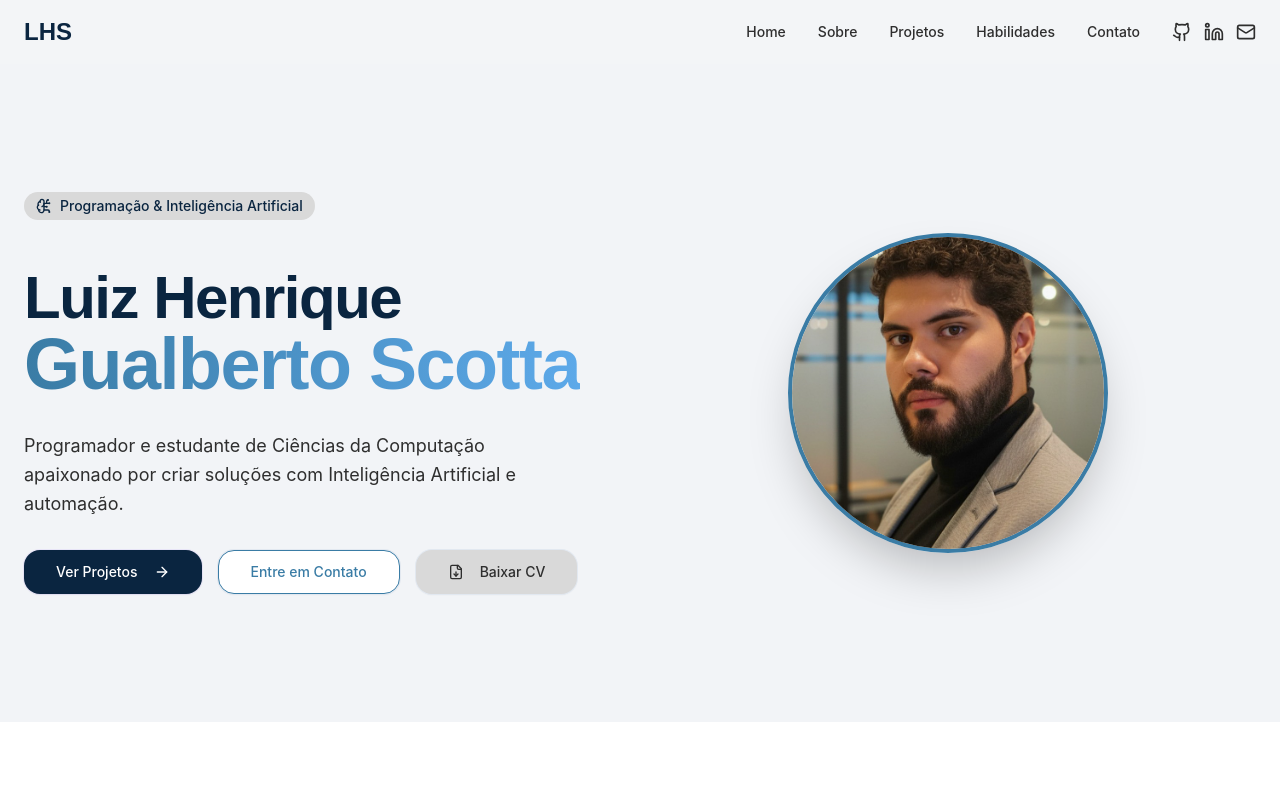
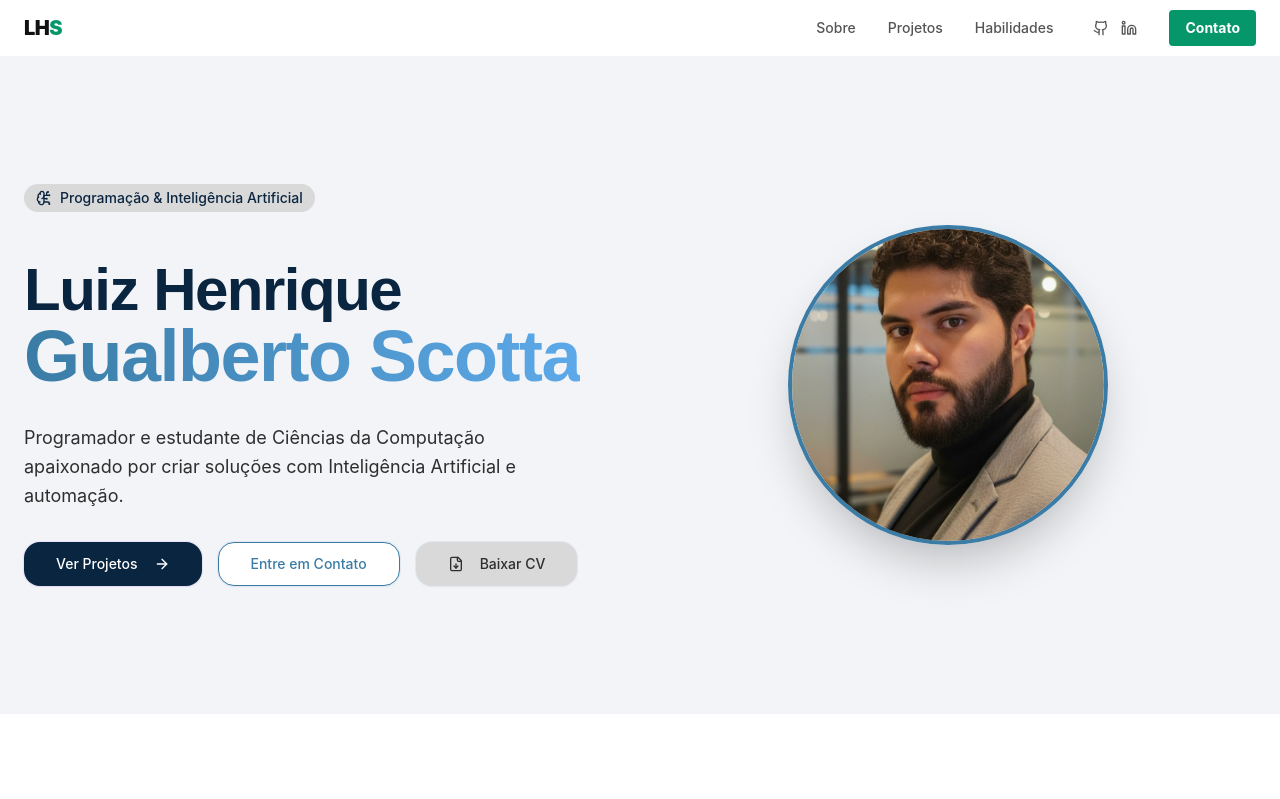
Before and after one commit to luizHScotta/scotta-ai-portfolio, a React (Vite) app: page / in a window 1280 px wide. Shown: the top 799 px of the page. Built offline with nearby package versions, Linux system fonts and the light colour scheme.

Commit message:
style: redesign header with emerald CTA and minimal nav

```diff
--- a/src/components/Header.tsx
+++ b/src/components/Header.tsx
@@ -1,163 +1,104 @@
-
 import { useState, useEffect } from 'react';
 import { Menu, X, Github, Linkedin, Mail } from 'lucide-react';
 import { cn } from '@/lib/utils';
-import { Button } from '@/components/ui/button';
 
 const Header = () => {
   const [mobileMenuOpen, setMobileMenuOpen] = useState(false);
   const [scrolled, setScrolled] = useState(false);
 
   useEffect(() => {
-    const handleScroll = () => {
-      setScrolled(window.scrollY > 10);
-    };
-
+    const handleScroll = () => setScrolled(window.scrollY > 10);
     window.addEventListener('scroll', handleScroll);
     return () => window.removeEventListener('scroll', handleScroll);
   }, []);
 
-  const toggleMobileMenu = () => {
-    setMobileMenuOpen(!mobileMenuOpen);
-  };
-
   const navItems = [
-    { name: 'Home', href: '#home' },
     { name: 'Sobre', href: '#about' },
     { name: 'Projetos', href: '#projects' },
     { name: 'Habilidades', href: '#skills' },
-    { name: 'Contato', href: '#contact' },
   ];
 
   return (
     <header className={cn(
-      "sticky top-0 z-40 w-full transition-all duration-200",
-      scrolled
-        ? "bg-[#F2F4F7]/95 backdrop-blur-md border-b border-[#D9D9D9] shadow-sm"
-        : "bg-[#F2F4F7]/90 backdrop-blur-sm"
+      "sticky top-0 z-40 w-full transition-all duration-200 bg-white",
+      scrolled && "border-b border-[#e5e7eb] shadow-sm"
     )}>
-      <div className="container max-w-7xl flex items-center justify-between h-16 px-4 md:px-6">
-        <div className="flex items-center">
-          <a
-            href="#home"
-            className="flex items-center cursor-pointer"
-          >
-            <span className="text-2xl font-bold text-[#0A2540] font-space">LHS</span>
-          </a>
-        </div>
+      <div className="container max-w-7xl flex items-center justify-between h-14 px-4 md:px-6">
+        <a href="#home" className="text-xl font-black tracking-tight text-[#111]">
+          LH<span className="text-[#059669]">S</span>
+        </a>
 
-        {/* Desktop Navigation */}
-        <nav className="hidden md:flex items-center space-x-8">
+        {/* Desktop Nav */}
+        <nav className="hidden md:flex items-center gap-8">
           {navItems.map((item) => (
             <a
               key={item.name}
               href={item.href}
-              className="text-sm font-medium text-[#2E2E2E] hover:text-[#3A7CA5] transition-colors cursor-pointer"
+              className="text-sm font-medium text-[#555] hover:text-[#111] transition-colors"
             >
               {item.name}
             </a>
           ))}
-
-          <div className="flex items-center space-x-3">
+          <div className="flex items-center gap-3 ml-2">
             <a href="https://github.com/luizHScotta" target="_blank" rel="noopener noreferrer" aria-label="GitHub">
-              <Github className="h-5 w-5 text-[#2E2E2E] hover:text-[#3A7CA5] transition-colors" />
+              <Github className="h-4 w-4 text-[#555] hover:text-[#111] transition-colors" />
             </a>
             <a href="https://www.linkedin.com/in/luiz-scotta-450572213/" target="_blank" rel="noopener noreferrer" aria-label="LinkedIn">
-              <Linkedin className="h-5 w-5 text-[#2E2E2E] hover:text-[#3A7CA5] transition-colors" />
-            </a>
-            <a href="mailto:luizhgscotta@gmail.com" aria-label="Email">
-              <Mail className="h-5 w-5 text-[#2E2E2E] hover:text-[#3A7CA5] transition-colors" />
+              <Linkedin className="h-4 w-4 text-[#555] hover:text-[#111] transition-colors" />
             </a>
           </div>
+          <a
+            href="#contact"
+            className="bg-[#059669] text-white text-sm font-bold px-4 py-2 rounded hover:bg-[#047857] transition-colors"
+          >
+            Contato
+          </a>
         </nav>
 
-        {/* Mobile Navigation Toggle */}
-        <div className="flex md:hidden">
-          <Button
-            variant="ghost"
-            size="icon"
-            aria-label="Toggle Menu"
-            onClick={toggleMobileMenu}
-            className="text-[#2E2E2E] hover:text-[#3A7CA5] hover:bg-[#D9D9D9]"
-          >
-            <Menu className="h-6 w-6" />
-          </Button>
-        </div>
+        {/* Mobile toggle */}
+        <button
+          className="flex md:hidden p-2 text-[#111]"
+          onClick={() => setMobileMenuOpen(!mobileMenuOpen)}
+          aria-label="Toggle Menu"
+        >
+          <Menu className="h-5 w-5" />
+        </button>
       </div>
 
-      {/* Mobile Navigation Menu */}
-      <div
-        className={cn(
-          "fixed inset-0 z-50 bg-[#0A2540]/80 backdrop-blur-sm md:hidden",
-          mobileMenuOpen ? "flex" : "hidden"
-        )}
-        onClick={(e) => {
-          if (e.target === e.currentTarget) {
-            setMobileMenuOpen(false);
-          }
-        }}
-      >
-        <div className="fixed top-0 right-0 h-full w-full bg-[#F2F4F7] shadow-2xl">
-          {/* Header com azul-marinho institucional */}
-          <div className="bg-[#0A2540] px-6 py-4 flex items-center justify-between">
-            <span className="text-xl font-bold text-[#C5A46D]">
-              LHS
-            </span>
-            <button
-              onClick={toggleMobileMenu}
-              className="w-8 h-8 rounded-full border border-[#3A7CA5] bg-[#F2F4F7] flex items-center justify-center hover:bg-[#D9D9D9] transition-colors"
-            >
-              <X className="h-4 w-4 text-[#0A2540]" />
+      {/* Mobile Menu */}
+      {mobileMenuOpen && (
+        <div className="fixed inset-0 z-50 bg-white md:hidden flex flex-col">
+          <div className="flex items-center justify-between px-6 h-14 border-b border-[#e5e7eb]">
+            <span className="text-xl font-black text-[#111]">LH<span className="text-[#059669]">S</span></span>
+            <button onClick={() => setMobileMenuOpen(false)} aria-label="Fechar menu">
+              <X className="h-5 w-5 text-[#111]" />
             </button>
           </div>
-
-          {/* Menu principal com fundo cinza claro */}
-          <nav className="px-6 py-8 space-y-6 bg-[#F2F4F7]">
-            {navItems.map((item) => (
+          <nav className="flex flex-col px-6 py-8 gap-6">
+            {[...navItems, { name: 'Home', href: '#home' }, { name: 'Contato', href: '#contact' }].map((item) => (
               <a
                 key={item.name}
                 href={item.href}
-                className="block text-lg font-medium text-[#2E2E2E] hover:text-[#3A7CA5] transition-colors cursor-pointer py-2"
+                className="text-xl font-bold text-[#111] hover:text-[#059669] transition-colors"
                 onClick={() => setMobileMenuOpen(false)}
               >
                 {item.name}
               </a>
             ))}
-
-            {/* Seção de redes sociais */}
-            <div className="pt-8 border-t border-[#D9D9D9]">
-              <h4 className="text-sm font-semibold text-[#444444] mb-4">Redes Sociais</h4>
-              <div className="flex space-x-4">
-                <a
-                  href="https://github.com/luizHScotta"
-                  target="_blank"
-                  rel="noopener noreferrer"
-                  aria-label="GitHub"
-                  className="p-3 rounded-lg bg-[#D9D9D9] hover:bg-[#3A7CA5] hover:text-white transition-colors"
-                >
-                  <Github className="h-5 w-5 text-[#2E2E2E] hover:text-white" />
-                </a>
-                <a
-                  href="https://www.linkedin.com/in/luiz-scotta-450572213/"
-                  target="_blank"
-                  rel="noopener noreferrer"
-                  aria-label="LinkedIn"
-                  className="p-3 rounded-lg bg-[#D9D9D9] hover:bg-[#3A7CA5] hover:text-white transition-colors"
-                >
-                  <Linkedin className="h-5 w-5 text-[#2E2E2E] hover:text-white" />
-                </a>
-                <a
-                  href="mailto:luizhgscotta@gmail.com"
-                  aria-label="Email"
-                  className="p-3 rounded-lg bg-[#D9D9D9] hover:bg-[#3A7CA5] hover:text-white transition-colors"
-                >
-                  <Mail className="h-5 w-5 text-[#2E2E2E] hover:text-white" />
-                </a>
-              </div>
+            <div className="flex gap-4 pt-4 border-t border-[#e5e7eb]">
+              <a href="https://github.com/luizHScotta" target="_blank" rel="noopener noreferrer" aria-label="GitHub">
+                <Github className="h-5 w-5 text-[#555]" />
+              </a>
+              <a href="https://www.linkedin.com/in/luiz-scotta-450572213/" target="_blank" rel="noopener noreferrer" aria-label="LinkedIn">
+                <Linkedin className="h-5 w-5 text-[#555]" />
+              </a>
+              <a href="mailto:luizhgscotta@gmail.com" aria-label="Email">
+                <Mail className="h-5 w-5 text-[#555]" />
+              </a>
             </div>
           </nav>
         </div>
-      </div>
+      )}
     </header>
   );
 };
```
